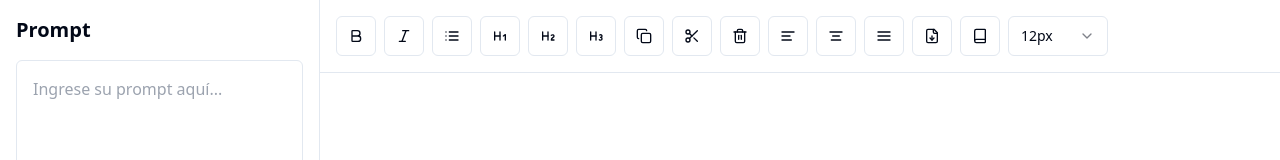
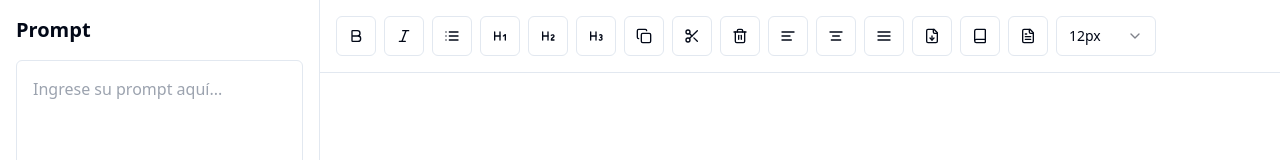
Before and after one commit to morispolanco/editorgrok-01, a React (Vite) app: page / in a window 1280 px wide. Shown: the top 160 px of the page. Built offline with nearby package versions, Linux system fonts and the light colour scheme.

Commit message:
Add export to Word button
Implement a button in the TextEditor component to allow users to export their content as a Word document.
[skip gpt_engineer]

```diff
--- a/src/components/EditorToolbar.tsx
+++ b/src/components/EditorToolbar.tsx
@@ -15,7 +15,8 @@ import {
   AlignJustify,
   FileDown,
   Book,
-  Scissors
+  Scissors,
+  FileText
 } from 'lucide-react';
 import { useToast } from "@/hooks/use-toast";
 import html2pdf from 'html2pdf.js';
@@ -131,6 +132,34 @@ const EditorToolbar = ({ formatText }: EditorToolbarProps) => {
     });
   };
 
+  const handleExportWord = () => {
+    const element = document.querySelector('.editor-content');
+    if (!element) {
+      toast({
+        title: "Error",
+        description: "No se encontró contenido para exportar.",
+        variant: "destructive",
+      });
+      return;
+    }
+
+    const content = element.innerHTML;
+    const blob = new Blob([content], { type: 'application/msword' });
+    const url = URL.createObjectURL(blob);
+    const a = document.createElement('a');
+    a.href = url;
+    a.download = 'documento.doc';
+    document.body.appendChild(a);
+    a.click();
+    document.body.removeChild(a);
+    URL.revokeObjectURL(url);
+
+    toast({
+      title: "Word generado",
+      description: "El documento se ha exportado en formato Word exitosamente.",
+    });
+  };
+
   return (
     <div className="border-b border-border p-4">
       <div className="flex space-x-2">
@@ -176,6 +205,9 @@ const EditorToolbar = ({ formatText }: EditorToolbarProps) => {
         <Button variant="outline" size="icon" onClick={handleExportEbook}>
           <Book className="h-4 w-4" />
         </Button>
+        <Button variant="outline" size="icon" onClick={handleExportWord}>
+          <FileText className="h-4 w-4" />
+        </Button>
         <Select onValueChange={handleFontSize} defaultValue="12">
           <SelectTrigger className="w-[100px]">
             <SelectValue placeholder="11 puntos" />
```
